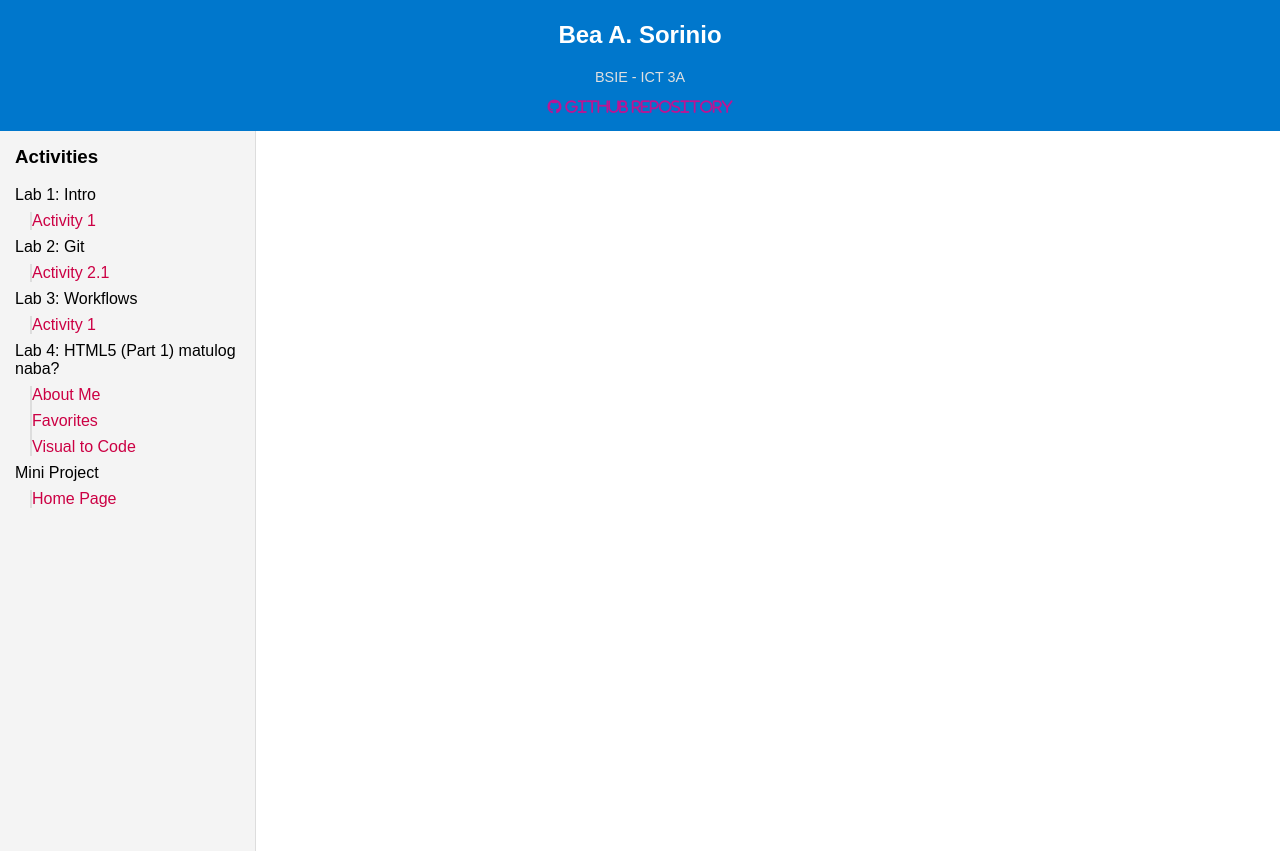
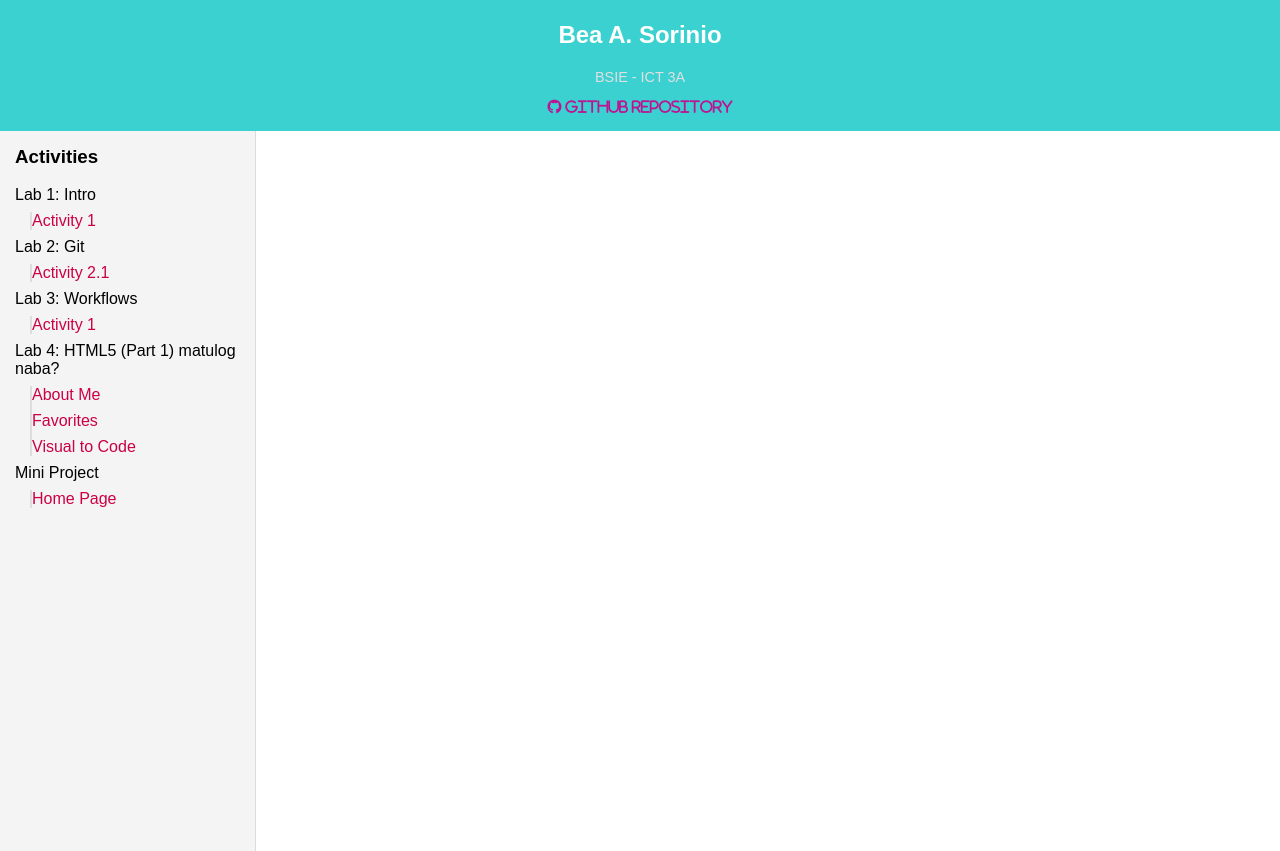
Before and after one commit to beasorinio9-ICT/web-dev-labs1, a plain HTML site: page index.html in a window 1280 px wide. Drawn offline with Linux system fonts and the light colour scheme.

Commit message:
edit color

```diff
--- a/style.css
+++ b/style.css
@@ -4,7 +4,7 @@ body {
 }
 
 header {
-  background: #0077cc;
+  background: #3bd1d1;
   color: white;
   padding: 1px;
   text-align: center;
```
